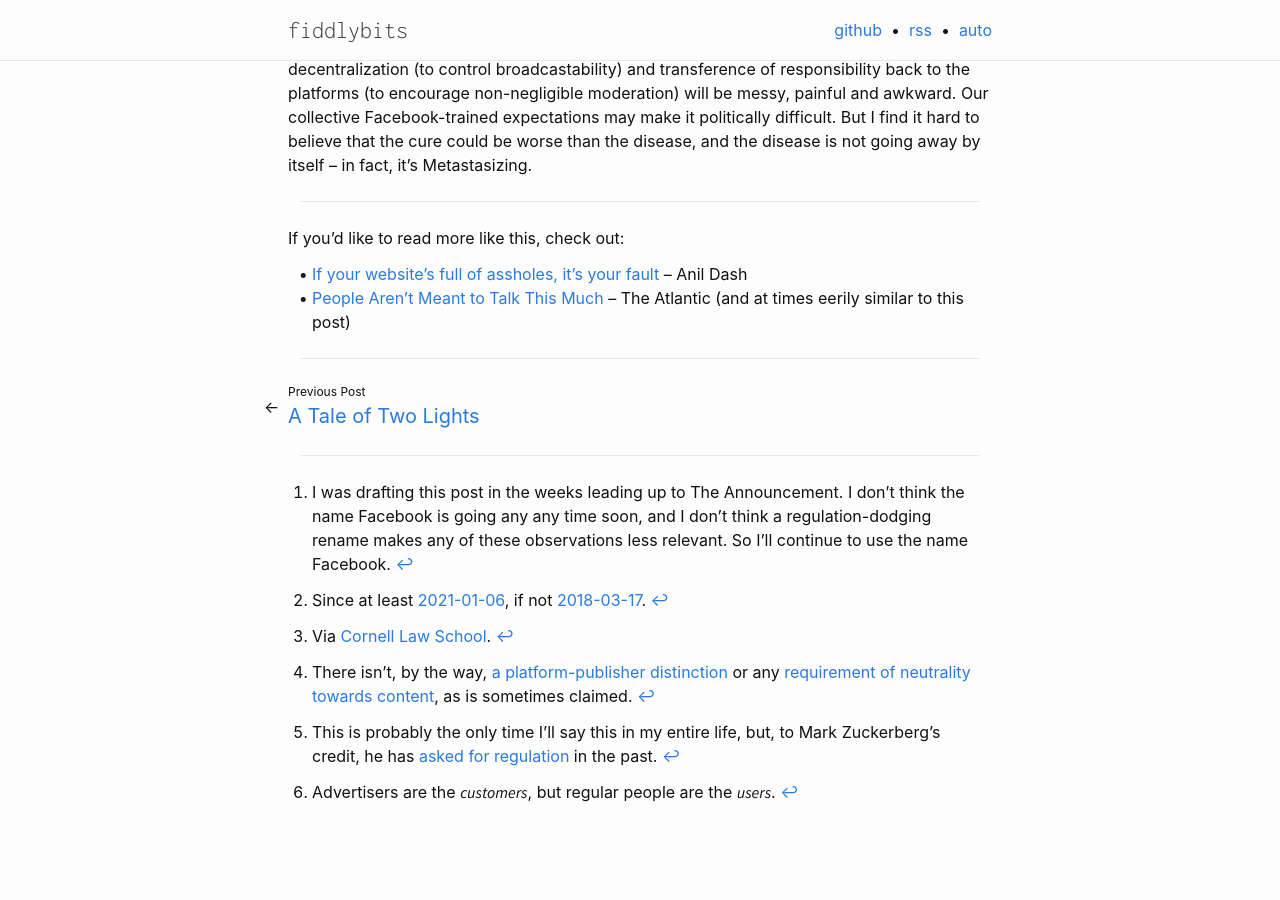
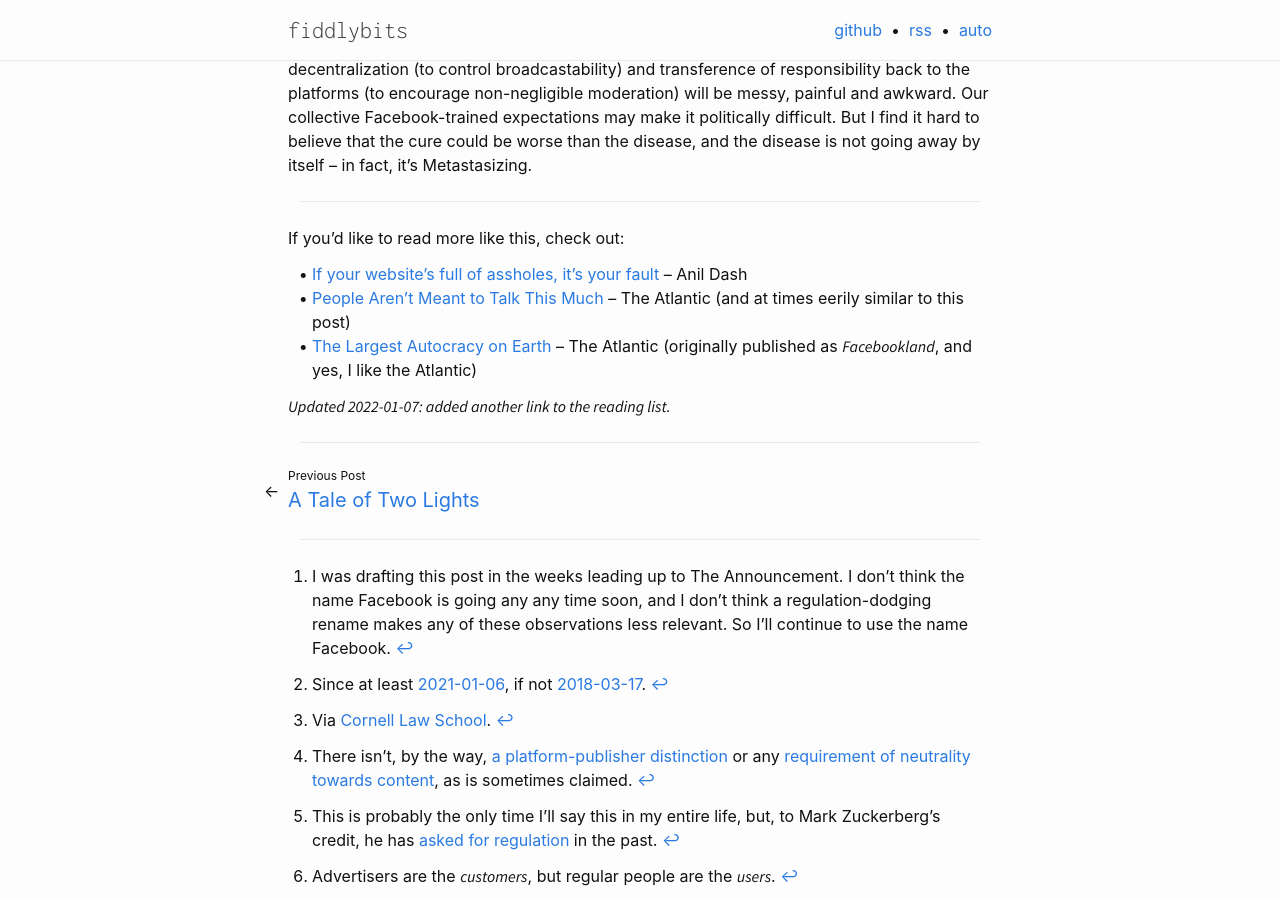
Before and after one commit to seansfkelley/seansfkelley.github.io, a Jekyll site: the page built from _posts/2021-11-01-moderation-broadcastability.md, in a window 1280 px wide and 900 px high, scrolled down 2237 px. Built offline with Jekyll 4.4.1, drawn with Linux system fonts in a browser that asks for light colours; some web fonts are replaced; before the commit the page ends 3053 px from its top, so only the background shows below that.

Commit message:
Add another link to the list.

```diff
--- a/_posts/2021-11-01-moderation-broadcastability.md
+++ b/_posts/2021-11-01-moderation-broadcastability.md
@@ -3,6 +3,7 @@ layout: post
 title: Why Is Facebook So Awful?
 # disable the excerpt because it picks the image caption and I can't choose anything more specific
 excerpt_separator: ""
+last_modified_at: 2022-01-07
 ---
 
 <figure>
@@ -54,6 +55,9 @@ If you'd like to read more like this, check out:
 
 - [If your website's full of assholes, it's your fault](https://anildash.com/2011/07/20/if_your_websites_full_of_assholes_its_your_fault-2/) -- Anil Dash
 - [People Aren’t Meant to Talk This Much](https://www.theatlantic.com/technology/archive/2021/10/fix-facebook-making-it-more-like-google/620456/) -- The Atlantic (and at times eerily similar to this post)
+- [The Largest Autocracy on Earth](https://www.theatlantic.com/magazine/archive/2021/11/facebook-authoritarian-hostile-foreign-power/620168/) -- The Atlantic (originally published as _Facebookland_, and yes, I like the Atlantic)
+
+_Updated 2022-01-07: added another link to the reading list._
 
 -------------------------------------------------------------------------------
 
```
Also changed, not shown: README.md.
